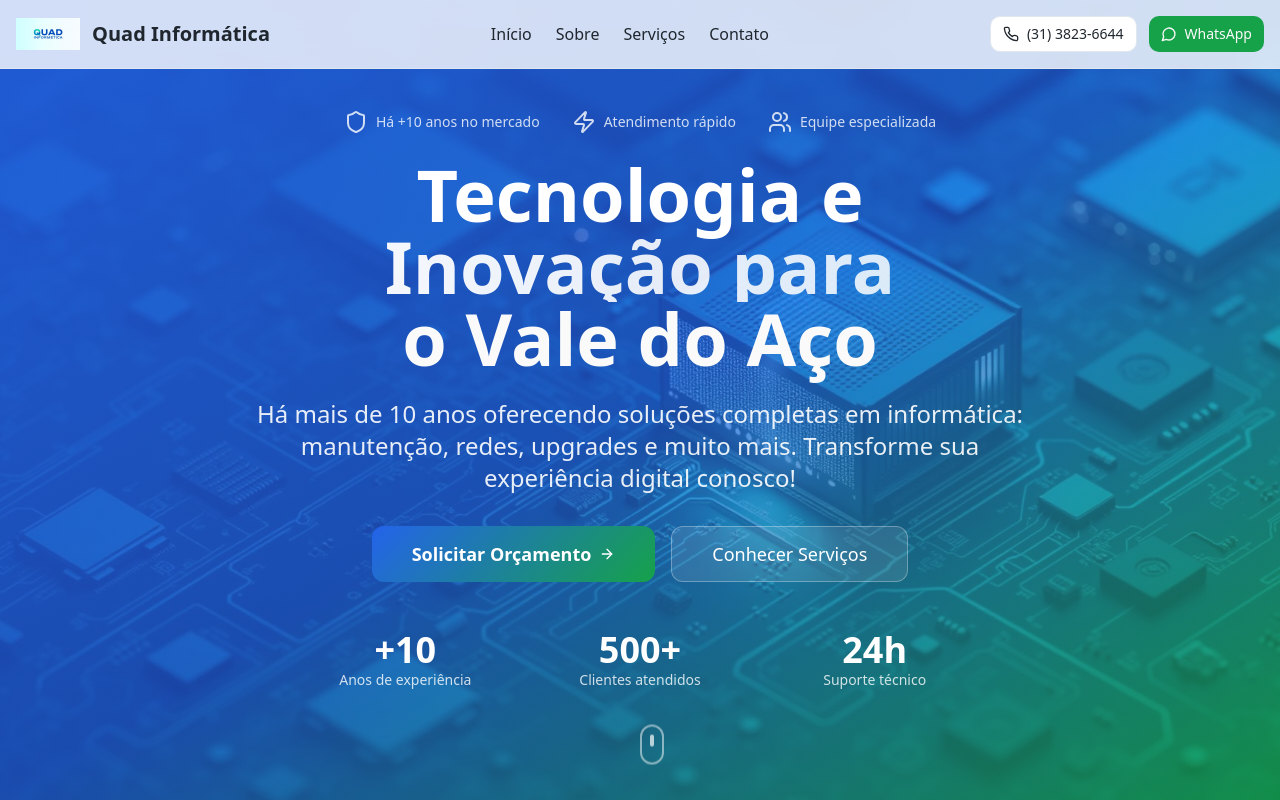
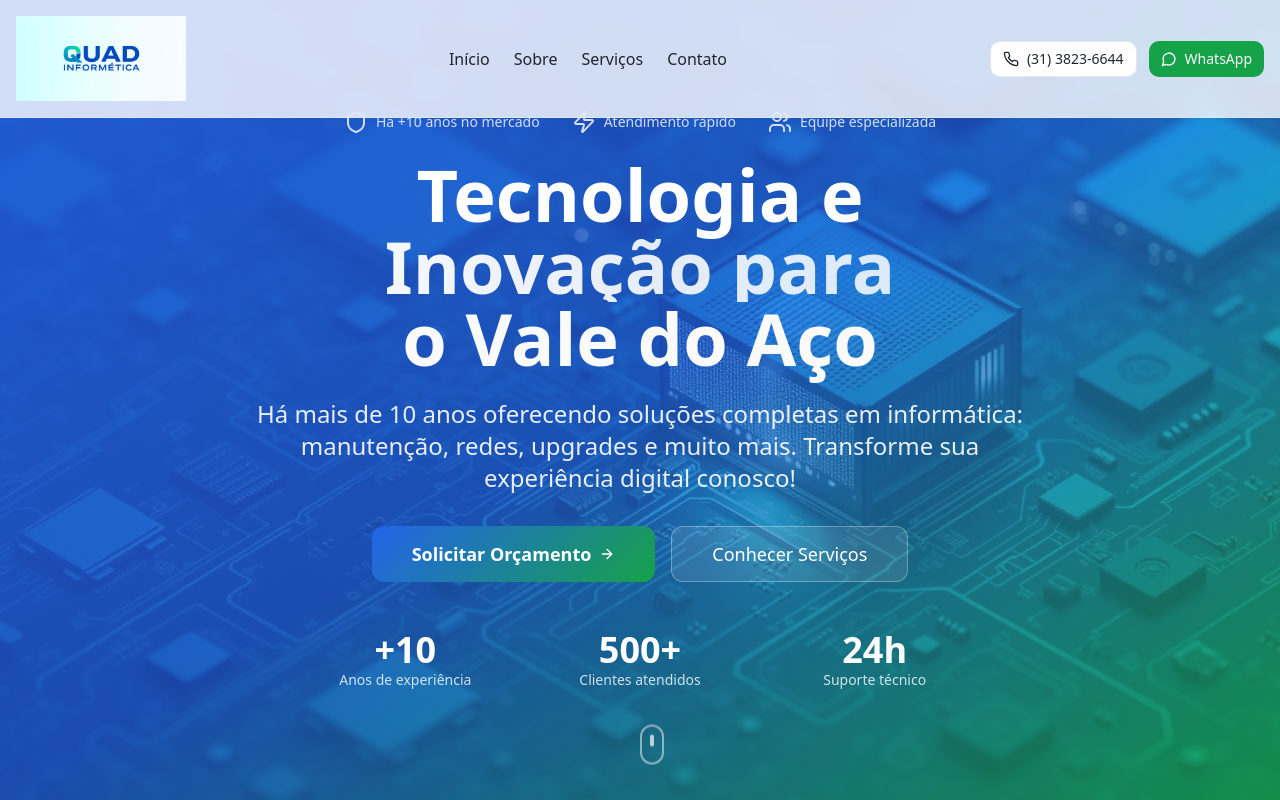
Before and after one commit to b1msolucoesdigitais/quad-connect-grow, a React (Vite) app: page / in a window 1280 px wide. Shown: the top 800 px of the page. Built offline with nearby package versions, Linux system fonts and the light colour scheme.

Commit message:
Atualiza logo no header e footer
Remove o texto "Quad Informática" do header e footer, mantendo apenas a logo com altura de 85px.

```diff
--- a/src/components/Footer.tsx
+++ b/src/components/Footer.tsx
@@ -9,13 +9,12 @@ const Footer = () => {
         <div className="grid md:grid-cols-2 lg:grid-cols-4 gap-8">
           {/* Sobre */}
           <div>
-            <div className="flex items-center space-x-3 mb-4">
+            <div className="flex items-center mb-4">
               <img
                 src={quadLogo}
                 alt="Quad Informática"
-                className="h-8 w-auto"
+                className="h-[85px] w-auto"
               />
-              <span className="text-lg font-bold text-foreground">Quad Informática</span>
             </div>
             <p className="text-muted-foreground text-sm mb-4">
               Há mais de 10 anos oferecendo soluções completas em tecnologia
--- a/src/components/Header.tsx
+++ b/src/components/Header.tsx
@@ -6,13 +6,12 @@ const Header = () => {
   return (
     <header className="fixed top-0 w-full bg-background/80 backdrop-blur-md border-b border-border z-50">
       <div className="container mx-auto px-4 py-4 flex items-center justify-between">
-        <div className="flex items-center space-x-3">
+        <div className="flex items-center">
           <img
             src={quadLogo}
             alt="Quad Informática"
-            className="h-8 w-auto"
+            className="h-[85px] w-auto"
           />
-          <span className="text-xl font-bold text-foreground">Quad Informática</span>
         </div>
 
         <nav className="hidden md:flex items-center space-x-6">
```
